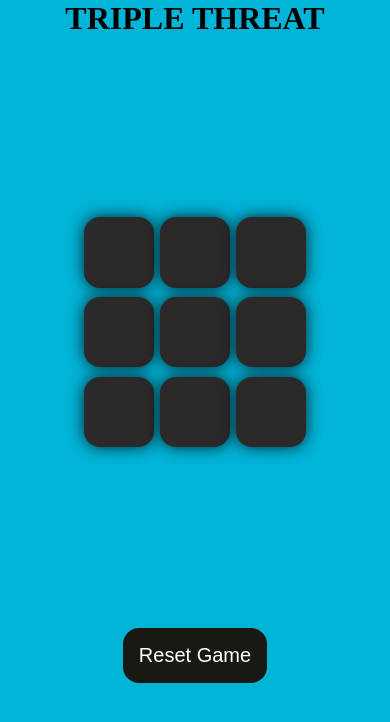
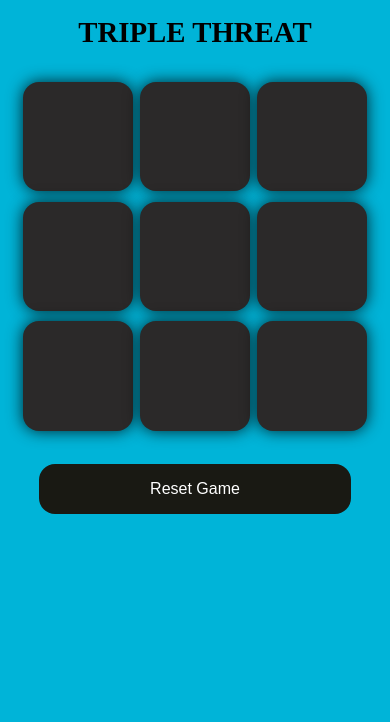
Before and after one commit to smruti284/TRIPLE-THREAT, a plain HTML site: page index.html in a window 390 px wide. Drawn offline with Linux system fonts and the light colour scheme.

Commit message:
Update style.css

```diff
--- a/style.css
+++ b/style.css
@@ -72,3 +72,37 @@ body{
 .hide {
      display: none;
 }
+@media (max-width: 600px) {
+    .container {
+        height: auto;
+        padding: 1rem;
+    }
+
+    .game {
+        width: 90vmin;
+        height: 90vmin;
+        gap: 2vmin;
+    }
+
+    .box {
+        height: 28vmin;
+        width: 28vmin;
+        font-size: 10vmin;
+    }
+
+    #msg {
+        font-size: 8vmin;
+        text-align: center;
+    }
+
+    #reset-btn, #New-btn {
+        width: 80%;
+        margin: 1rem auto;
+        font-size: 1rem;
+    }
+
+    h1 {
+        font-size: 1.8rem;
+        margin: 1rem 0;
+    }
+}
```
